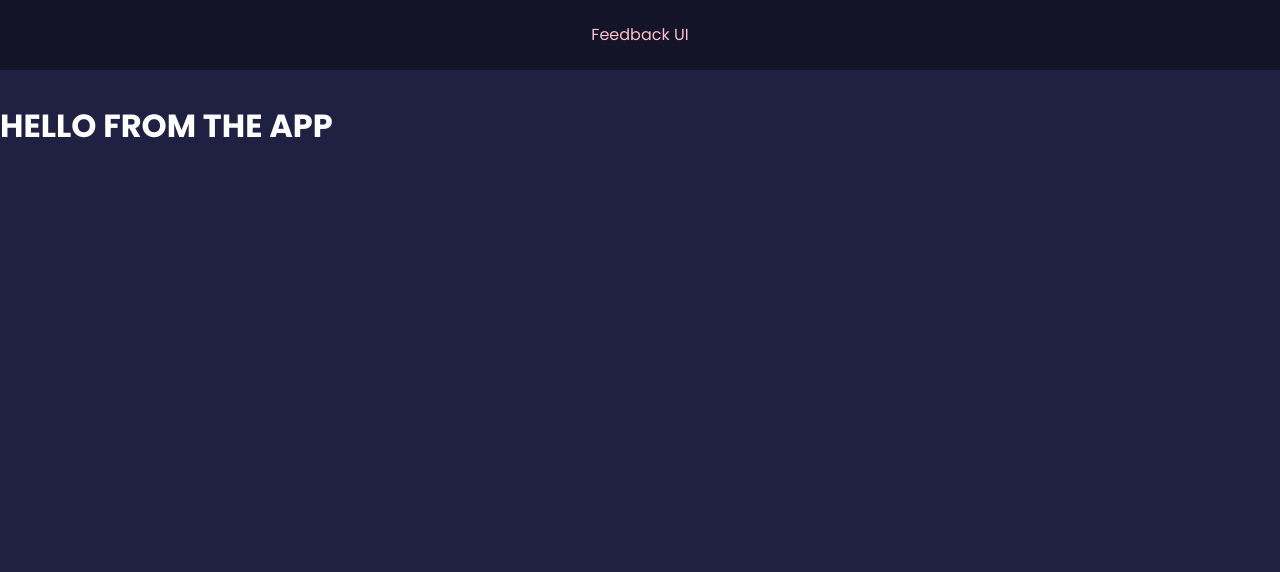
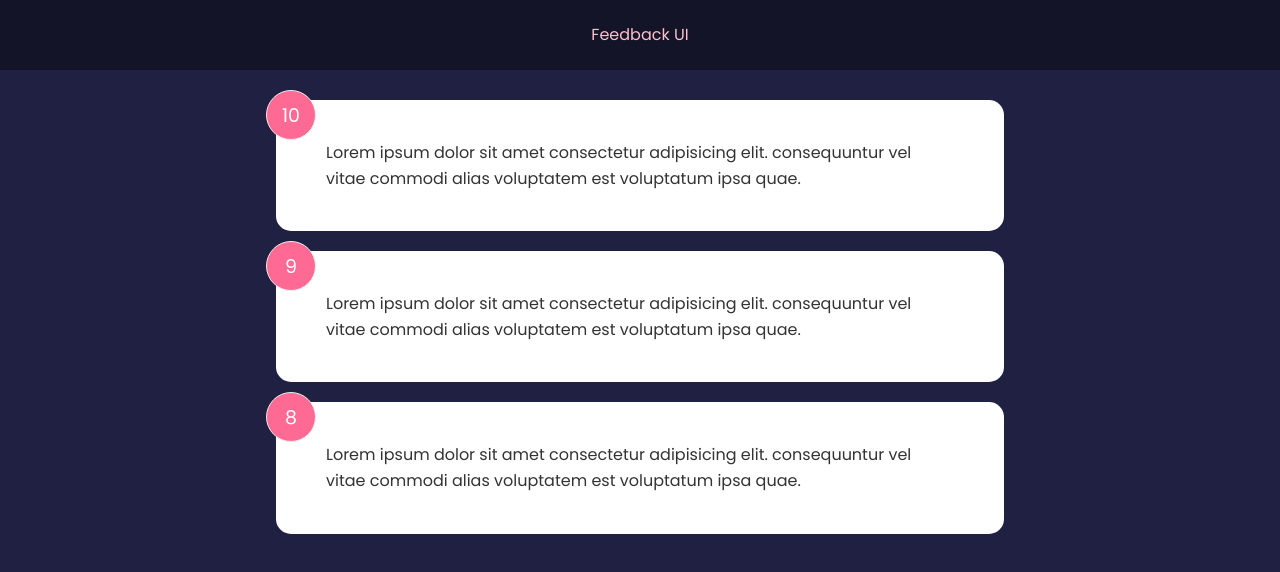
Before and after one commit to pranayharishchandra/Feedback-Web-Application-Project, a React (Create React App) app: page / in a window 1280 px wide. Shown: the top 572 px of the page. Built offline with nearby package versions, Linux system fonts and the light colour scheme.

Commit message:
feedbackList working, card not working

```diff
--- a/src/App.js
+++ b/src/App.js
@@ -1,12 +1,23 @@
 import Header from './components/Header'
+// import FeedbackItem from './components/FeedbackItem'
+import FeedbackList from './components/FeedbackList';
+import FeedbackData from './data/FeedbackData';
+import { useState } from 'react';
+
+/** APIs AND DATA ARE MANAGED IN APP, not the components */
+
+function App() {
+    const [feedackArrOfObj, setFeedackArrOfObj] = useState(FeedbackData);
 
 
-function App() {
     return (
         <>
-            {/* <Header text="hello world"/> */}
-            <Header className="container"/>
-            <h1>HELLO FROM THE APP</h1>
+            <Header/>
+            <div className='container'>
+
+                <FeedbackList arrOfObj={feedackArrOfObj} />
+
+            </div>
         </>
     )
 }
--- /dev/null
+++ b/src/components/FeedbackItem.jsx
@@ -0,0 +1,15 @@
+
+
+
+function FeedbackItem ({obj}) {
+
+    return (
+        <div className="card">
+            <div className="num-display">{obj.rating}</div>
+            <div className="text-display">{obj.text}</div>
+
+        </div>
+    )
+}
+
+export default FeedbackItem;
--- /dev/null
+++ b/src/components/FeedbackList.jsx
@@ -0,0 +1,26 @@
+// feedbacklist is : list of feedBackItem
+// so this component will generate many feedBackItem
+// so i have named it feedBackList
+
+
+import FeedbackItem from "./FeedbackItem";
+
+// function FeedbackList(props) {
+//     const arrOfObj = props.arrOfObjj;
+function FeedbackList({arrOfObj}) {  // name of prop is arrOfObj
+
+    if (arrOfObj.length === 0 || !arrOfObj)
+        return (
+            <p>NO FEEDBACKS</p>
+    )
+
+    return (
+        <div>
+            {   // to write the js part.. write it within { }
+                arrOfObj.map( (obj) => <FeedbackItem key={obj.id} obj={obj} /> )
+            }
+        </div>
+    )
+}
+
+export default FeedbackList;
--- /dev/null
+++ b/src/data/FeedbackData.js
@@ -0,0 +1,23 @@
+// array of objects with : id, rating, text
+// though it's not a function but list of objects,
+// it can also be exported
+
+const FeedbackData = [
+  {
+    id: 1,
+    rating: 10,
+    text: 'Lorem ipsum dolor sit amet consectetur adipisicing elit. consequuntur vel vitae commodi alias voluptatem est voluptatum ipsa quae.',
+  },
+  {
+    id: 2,
+    rating: 9,
+    text: 'Lorem ipsum dolor sit amet consectetur adipisicing elit. consequuntur vel vitae commodi alias voluptatem est voluptatum ipsa quae.',
+  },
+  {
+    id: 3,
+    rating: 8,
+    text: 'Lorem ipsum dolor sit amet consectetur adipisicing elit. consequuntur vel vitae commodi alias voluptatem est voluptatum ipsa quae.',
+  },
+]
+
+export default FeedbackData;
--- a/src/index.js
+++ b/src/index.js
@@ -1,8 +1,14 @@
 import React from 'react'
 import ReactDOM from 'react-dom/client'
+
 import './index.css'
 import App from './App'
+import { StrictMode } from 'react'
 
 
 
-ReactDOM.createRoot(document.getElementById('root')).render(<App />)
+ReactDOM.createRoot(document.getElementById('root')).render(
+<StrictMode>
+  <App />
+</StrictMode>
+)
```
Also changed, not shown: src/components/shared/Card.jsx (added, +11 -0 lines).
